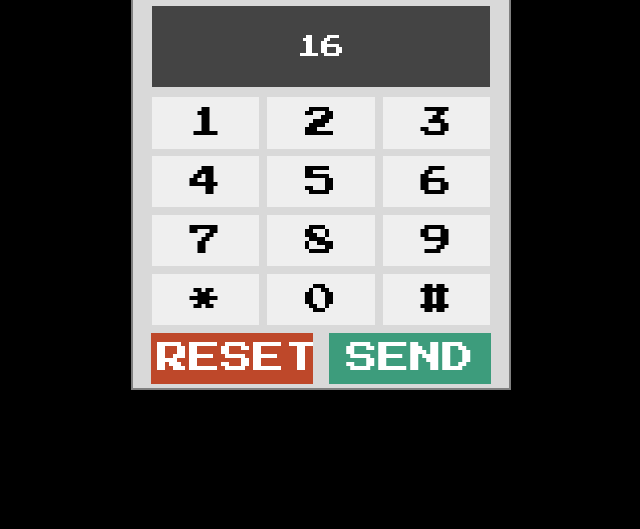
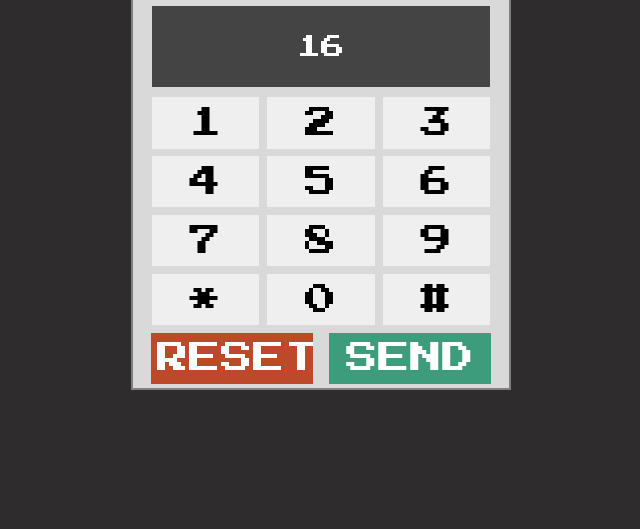
Before and after one commit to KTrordu/send-to-pager, a plain HTML site: page index.html in a window 1280 px wide. Shown: the part 271-800 px from the top of the page, without its empty margins (319-959 px from the left). Drawn offline with Linux system fonts and the light colour scheme.

Commit message:
updated the background color

```diff
--- a/index.css
+++ b/index.css
@@ -4,7 +4,7 @@
 }
 
 body {
-    background-color: black;
+    background-color: rgb(46, 44, 44);
 }
 
 @font-face {
```
